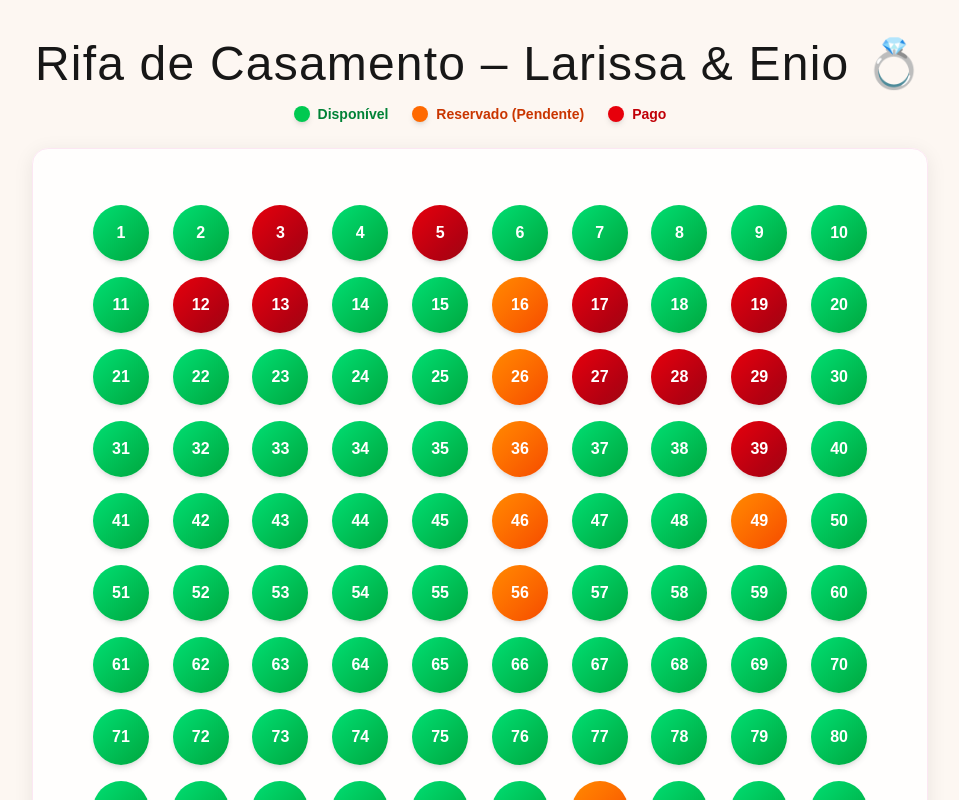
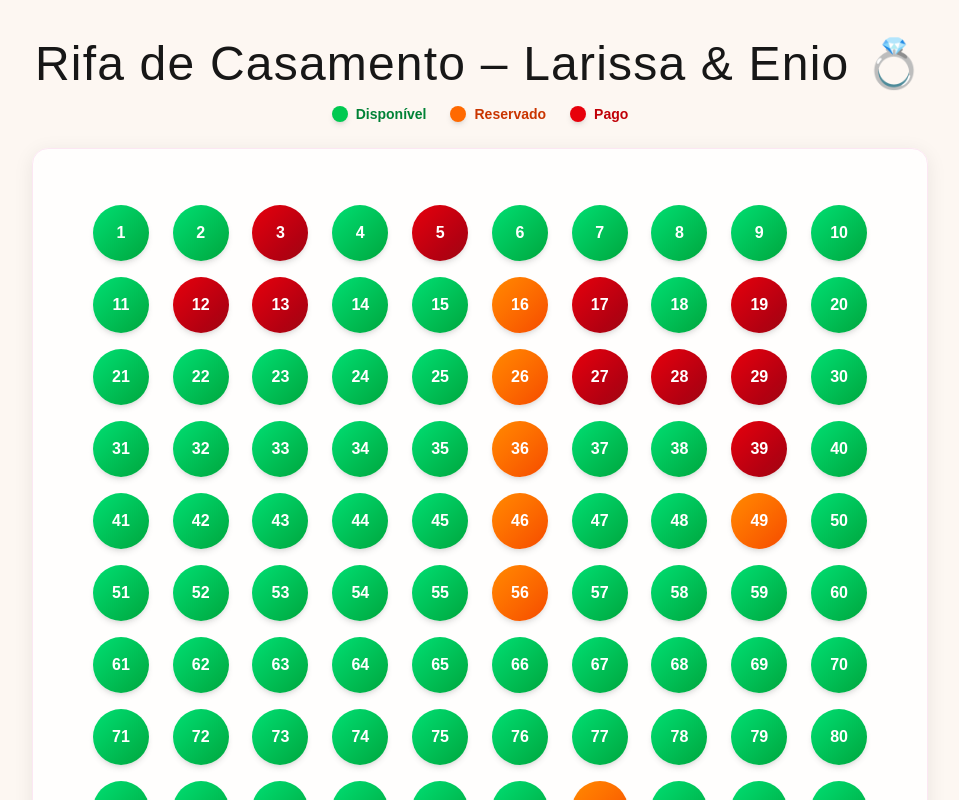
Before and after one commit to cpdupaibura/rifa2-larienio, a Next.js app: page / in a window 1280 px wide. Shown: the top 800 px of the page, without its empty margins (160-1119 px from the left). Built offline with nearby package versions, Linux system fonts and the light colour scheme; a web font is replaced by a local one.

Commit message:
mudança legenda

```diff
--- a/src/app/page.tsx
+++ b/src/app/page.tsx
@@ -17,7 +17,7 @@ export default function Home() {
 
         <div className="flex items-center gap-2 text-sm font-semibold text-orange-700">
           <span className="w-4 h-4 rounded-full bg-orange-500 shadow-md" />
-          Reservado (Pendente)
+          Reservado
         </div>
 
         <div className="flex items-center gap-2 text-sm font-semibold text-red-700">
```
